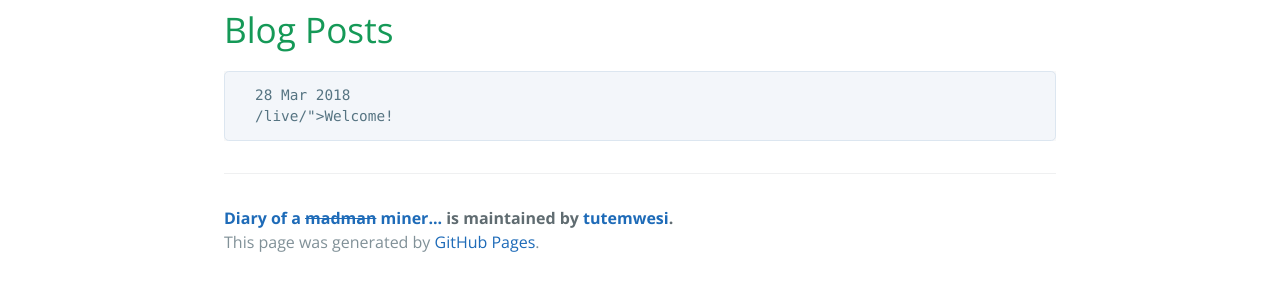
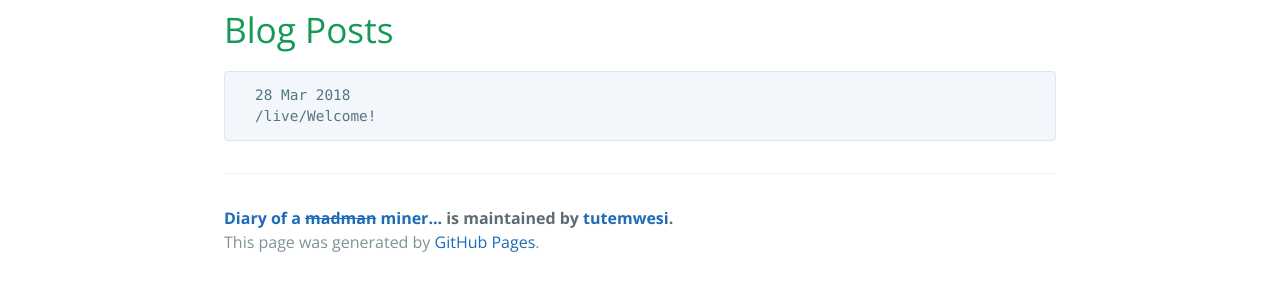
Before and after one commit to intheether/intheether.github.io, a Jekyll site: the page built from index.md, in a window 1280 px wide. Shown: the part 412-703 px from the top of the page. Built offline with Jekyll 4.4.1, drawn with Linux system fonts in a browser that asks for light colours.

Commit message:
Update index.md

```diff
--- a/index.md
+++ b/index.md
@@ -7,5 +7,5 @@ title: {{ site.name }}
 
     {% for post in site.posts %}
       {{ post.date | date_to_string }}
-      {{ site.baseurl }}{{ post.url }}">{{ post.title }}
+      {{ site.baseurl }}{{ post.url }}{{ post.title }}
     {% endfor %}
```
